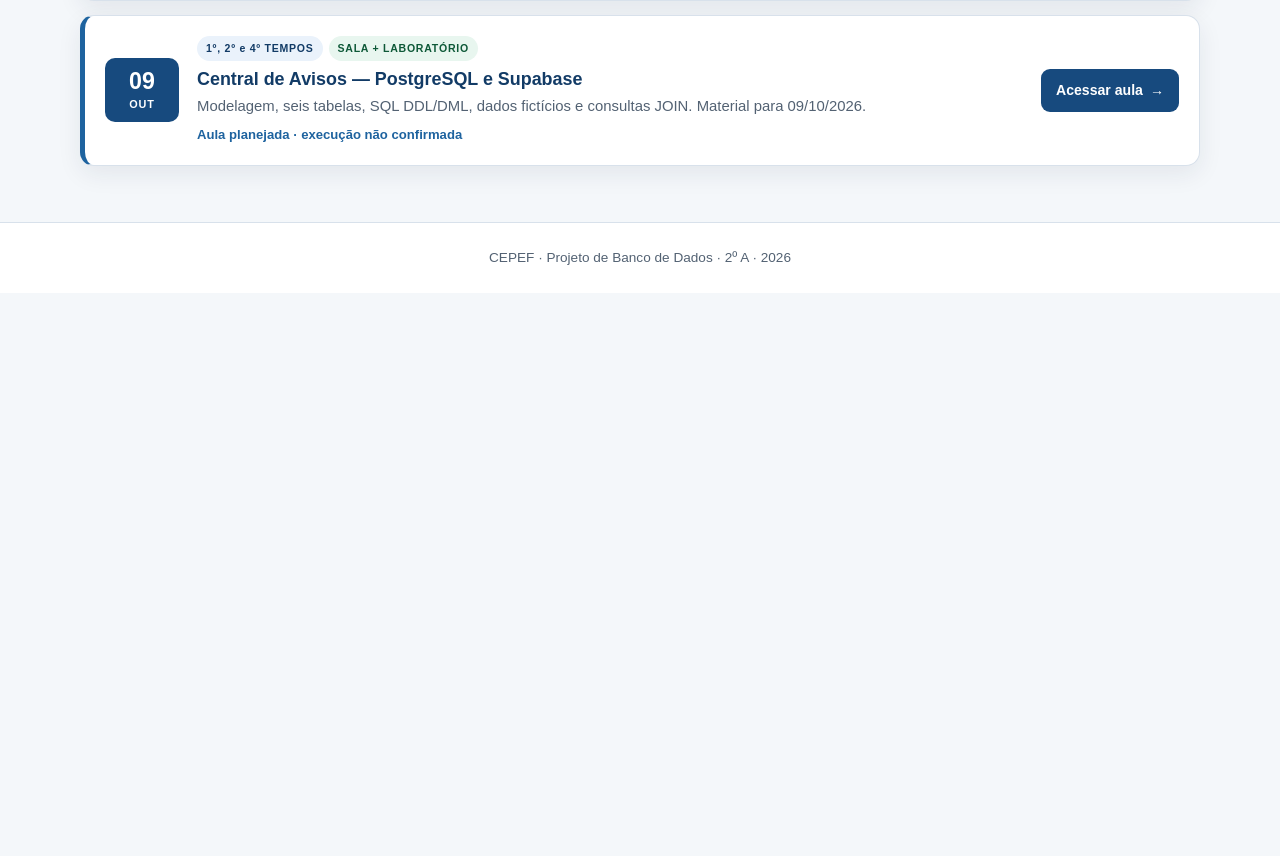
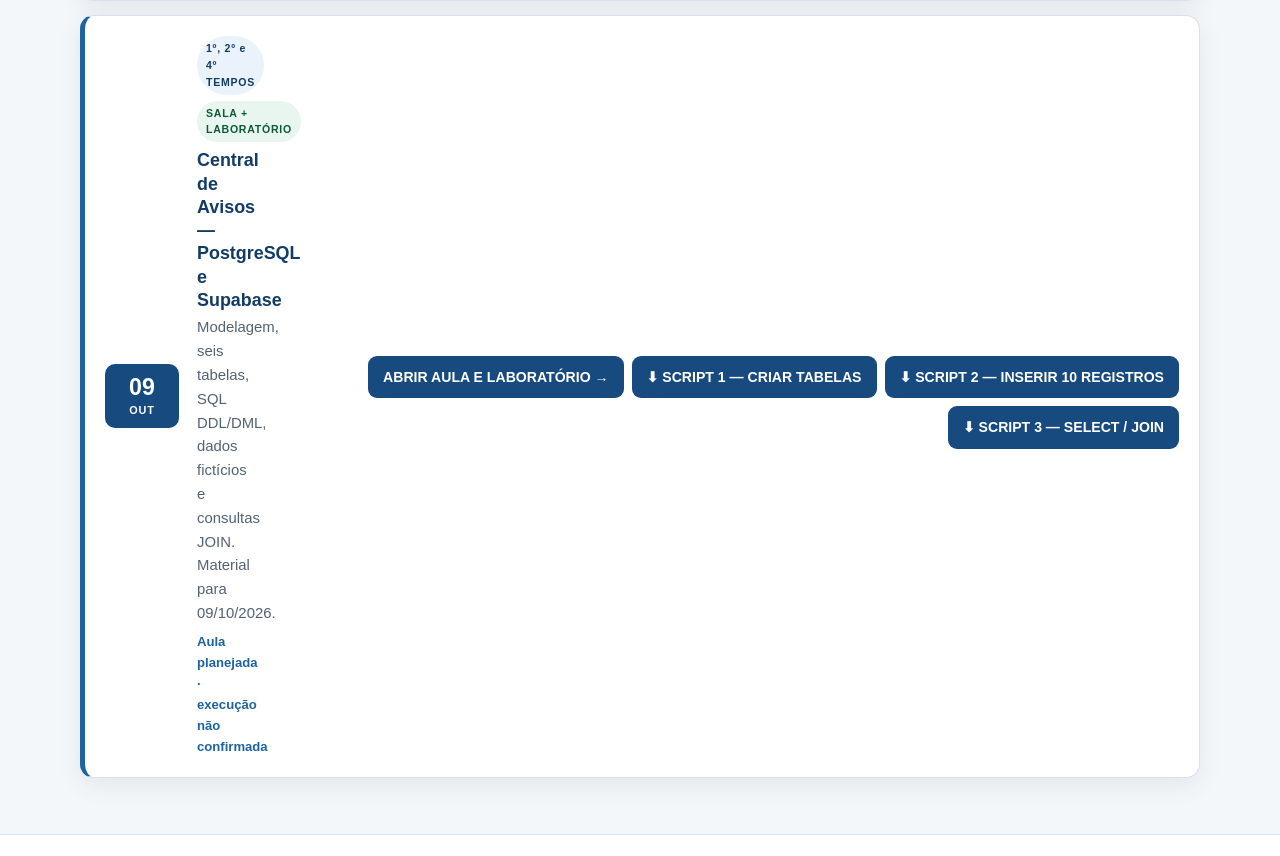
Before and after one commit to ccamado/projeto-de-banco-de-dados, a plain HTML site: page index.html in a window 1280 px wide. Shown: the part 1139-1995 px from the top of the page. Before the commit the page ends 1432 px from the top, so only its background shows below. Drawn offline with Linux system fonts and the light colour scheme.

Commit message:
Destacar downloads SQL diretamente no índice da aula 09/10

```diff
--- a/index.html
+++ b/index.html
@@ -84,7 +84,7 @@
           <div class="data-card"><span class="data-dia">09</span><span class="data-mes">OUT</span></div>
           <div class="aula-info"><div class="badges"><span class="badge">1º, 2º e 4º TEMPOS</span><span class="badge badge-laboratorio">SALA + LABORATÓRIO</span></div>
           <h3>Central de Avisos — PostgreSQL e Supabase</h3><p>Modelagem, seis tabelas, SQL DDL/DML, dados fictícios e consultas JOIN. Material para 09/10/2026.</p><p class="horario">Aula planejada · execução não confirmada</p></div>
-          <a class="botao" href="aulas/2026-10-09-supabase.html">Acessar aula <span aria-hidden="true">→</span></a>
+          <div class="acoes-card" style="display:flex;flex-wrap:wrap;gap:8px;margin-top:12px"><a class="botao" href="aulas/2026-10-09-supabase.html">ABRIR AULA E LABORATÓRIO →</a><a class="botao" href="https://raw.githubusercontent.com/ccamado/projeto-de-banco-de-dados/main/aulas/2026-10-09/01_criar_tabelas.sql" download>⬇ SCRIPT 1 — CRIAR TABELAS</a><a class="botao" href="https://raw.githubusercontent.com/ccamado/projeto-de-banco-de-dados/main/aulas/2026-10-09/02_inserir_dados.sql" download>⬇ SCRIPT 2 — INSERIR 10 REGISTROS</a><a class="botao" href="https://raw.githubusercontent.com/ccamado/projeto-de-banco-de-dados/main/aulas/2026-10-09/03_consultas_e_testes.sql" download>⬇ SCRIPT 3 — SELECT / JOIN</a></div>
         </article>
       </div>
     </section>
```
